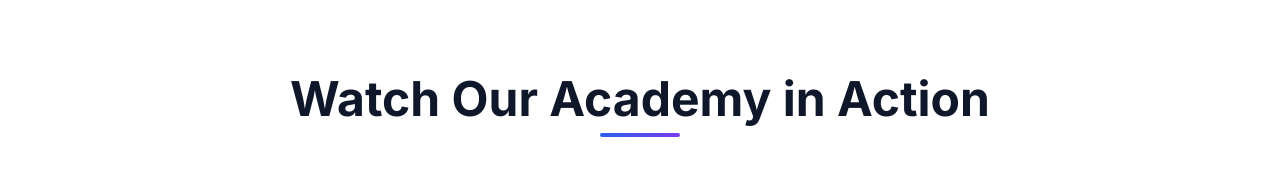
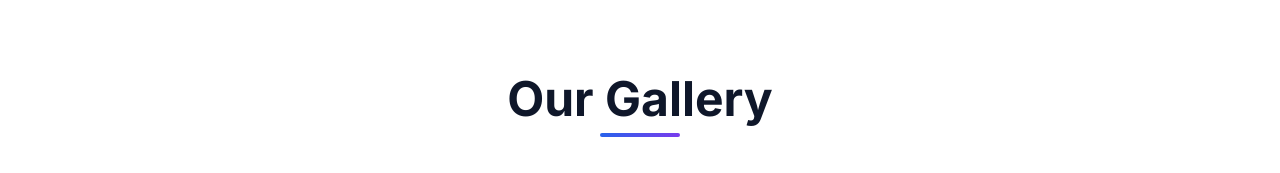
Before and after one commit to Apolloat2022/ApolloPerformingArts, a React (Vite) app: page / in a window 1280 px wide. Shown: the part 2284-2457 px from the top of the page. Built offline with nearby package versions, Linux system fonts and the light colour scheme; grey boxes are pictures that could not be loaded.

Commit message:
Update App.tsx

```diff
--- a/src/App.tsx
+++ b/src/App.tsx
@@ -3,33 +3,30 @@ import Header from './components/Header';
 import Hero from './components/Hero';
 import About from './components/About';
 import Programs from './components/Programs';
-import VideoSection from './components/VideoSection'; // Add this import
+import Video from './components/Video';
 import Gallery from './components/Gallery';
 import Pricing from './components/Pricing';
 import TalentShow from './components/TalentShow';
 import Enrollment from './components/Enrollment';
 import Contact from './components/Contact';
 import Footer from './components/Footer';
-import './App.css';
 
-const App: React.FC = () => {
+function App() {
   return (
-    <>
+    <div className="App">
       <Header />
-      <main>
       <Hero />
       <About />
       <Programs />
-        <VideoSection /> {/* Add this line */}
+      <Video />
       <Gallery />
       <Pricing />
       <TalentShow />
       <Enrollment />
       <Contact />
-      </main>
       <Footer />
-    </>
+    </div>
   );
-};
+}
 
 export default App;
```
Lines whose indentation alone changed are shown as unchanged.
